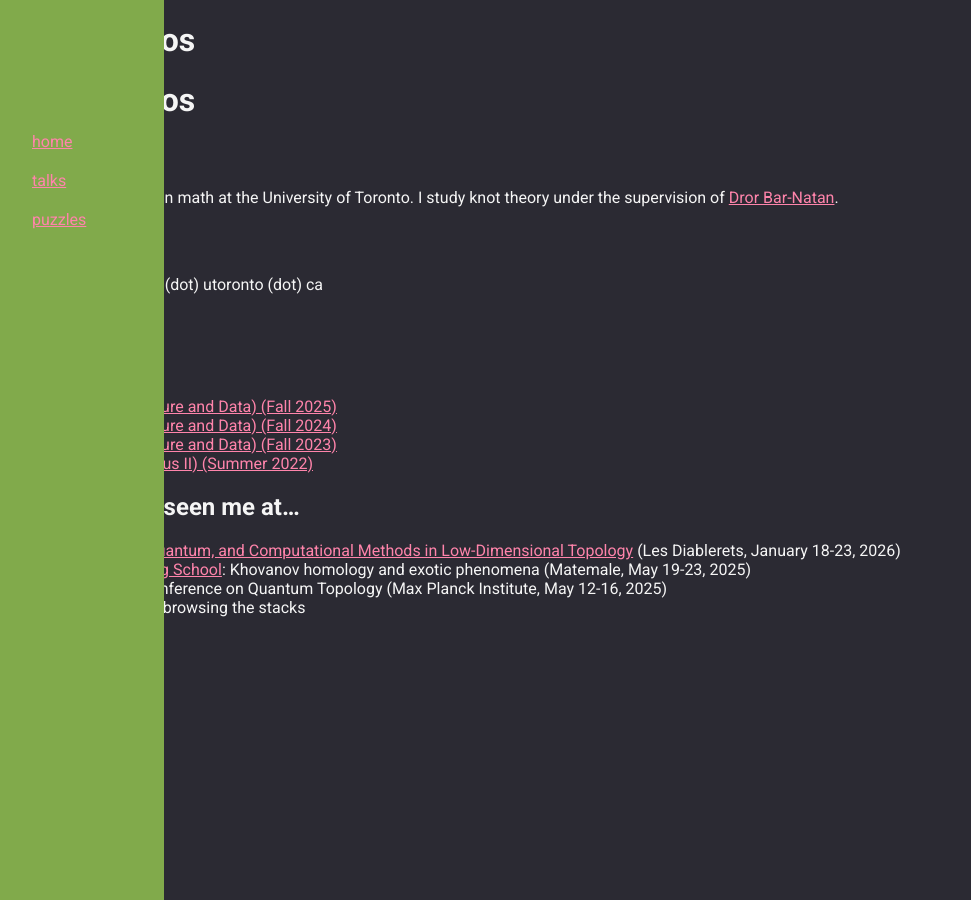
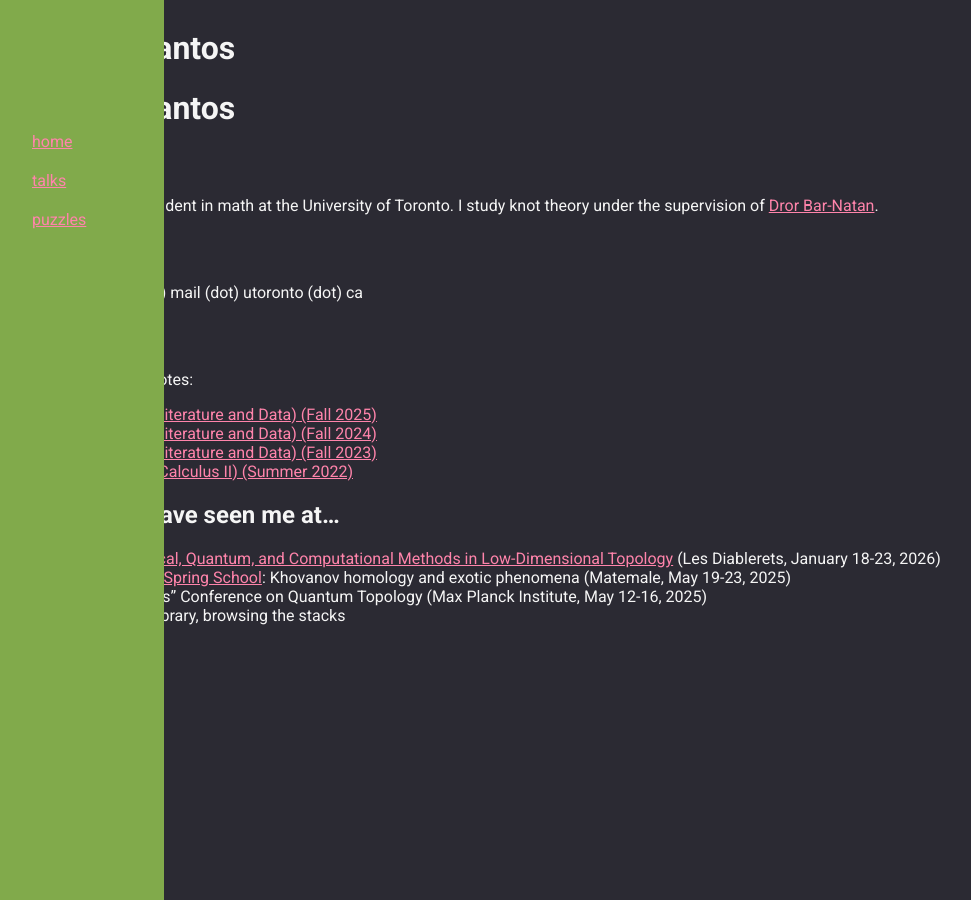
Before and after one commit to kev-santos/kev-santos.github.io, a Jekyll site: the page built from README.md, in a window 1280 px wide. Shown: the whole page, without its empty margins (0-971 px from the left). Built offline with Jekyll 4.4.1, drawn with Linux system fonts in a browser that asks for light colours; our own code applies the rules of GitHub Pages for plain Markdown files; Markdown is read by kramdown in place of the engine named in the settings.

Commit message:
updated body div

```diff
--- a/_layouts/default.html
+++ b/_layouts/default.html
@@ -20,7 +20,7 @@
         </ul>
     </div>
 
-    <div class="content container">
+    <div id="content">
       {{ content }}
     </div>
 
```
